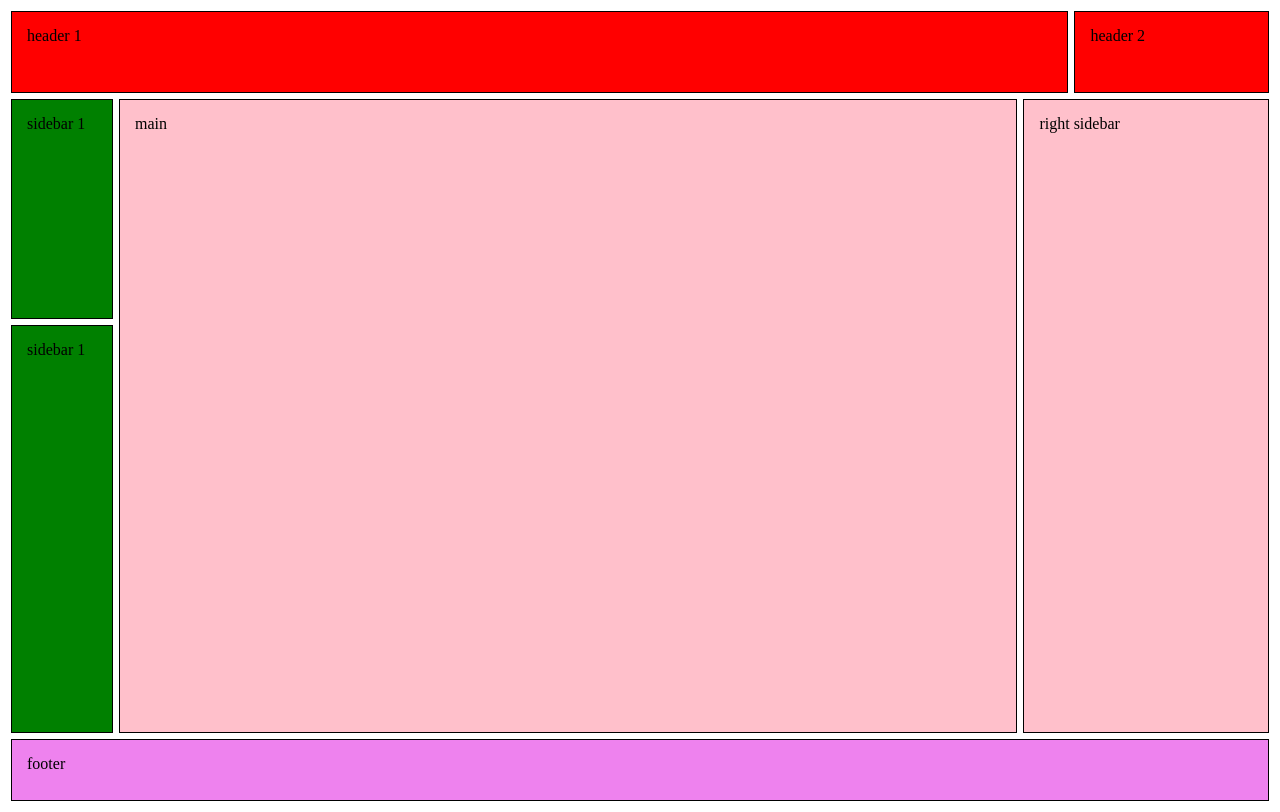
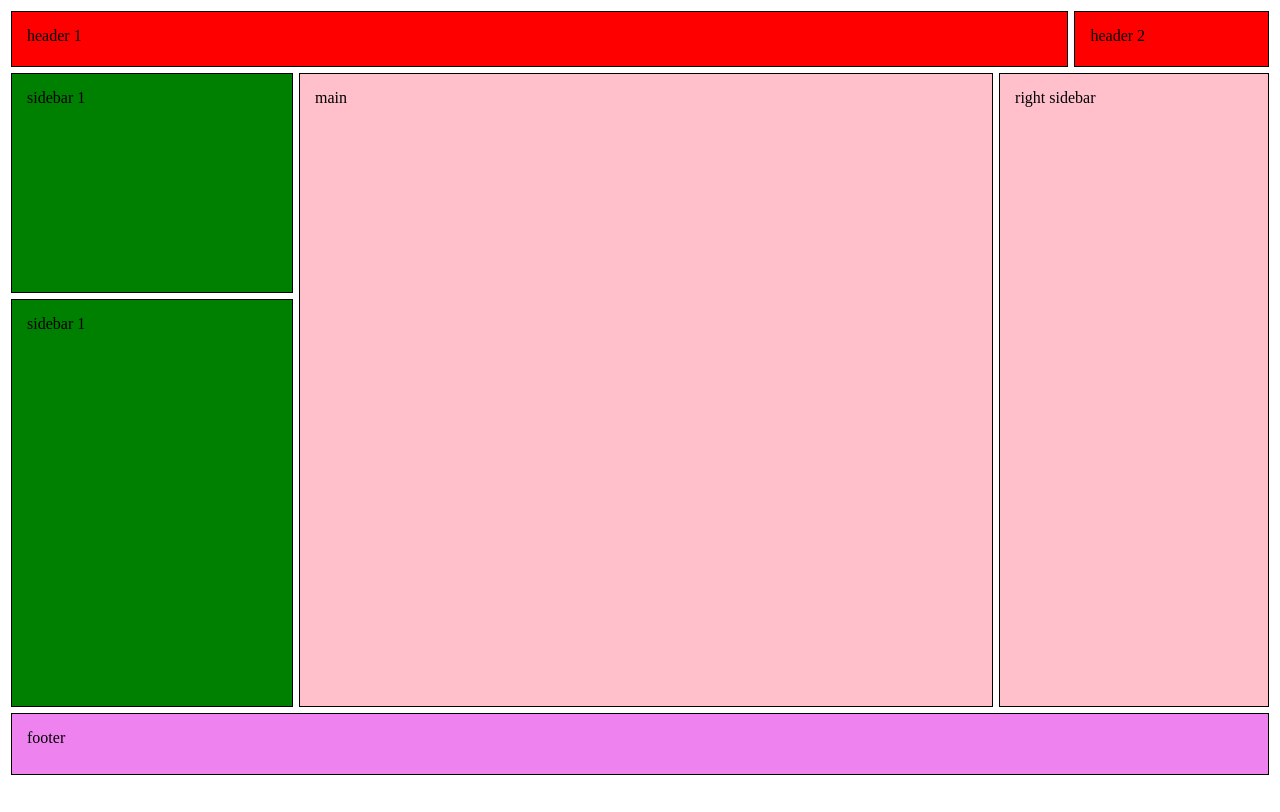
Before and after one commit to shadowww2802/flexLab, a plain HTML site: page index.html in a window 1280 px wide. Drawn offline with Linux system fonts and the light colour scheme.

Commit message:
random bs

```diff
--- a/media.css
+++ b/media.css
@@ -3,17 +3,13 @@
 
     .container header section {
         background-color: red;
-
+        display: none;
     }
 
     .container header .box.box1 {
         display: flex !important;
         flex-grow: 1 !important;
         height: 30px !important;
-    }
-
-    .container header .box.box2 {
-        display: none;
     }
 
     main .sideBar section {
@@ -38,7 +34,7 @@
     }
 
     .container main .content .box.box2 {
-        flex-grow: 1 !important;
+       display: none;
     }
 
     .container footer {
@@ -51,25 +47,21 @@
 /* Small devices (portrait tablets and large phones, 600px and up) */
 @media only screen and (min-width: 600px) {
 
+    .container header {
+        flex-direction: column !important;
+    }
+
     .container header section {
         background-color: red;
+        height: 3vh !important;
     }
 
     .container header .box.box1 {
         flex-grow: 9  !important;
     }
 
-    .container header .box.box2 {
-        flex-grow: 1;
-    }
-
     main {
         height: 80vh !important;
-    }
-
-    main .sideBar section {
-        background-color: green;
-        width: 70px !important;
     }
 
     main .content section {
@@ -77,16 +69,15 @@
     }
 
     main .content .box.box2 {
-        background-color: pink;
-        width: 5px !important;
+        display: none;
     }
 
     .container main .sideBar .box.box1 {
-        height: 35%;
+        display: none;
     }
 
     .container main .sideBar .box.box2 {
-        height: 70%;
+        display: none;
     }
 
     .container footer {
@@ -99,10 +90,48 @@
 /* Medium devices (landscape tablets, 768px and up) */
 @media only screen and (min-width: 768px) {
 
+    .container main .sideBar .box.box1 {
+        display: block;
+    }
+
+    .container main .sideBar .box.box2 {
+        display: block;
+    }
+
+    .container header {
+        flex-direction: row !important;
+    }
+
+    .container header section {
+        background-color: red;
+    }
+
+    main {
+        height: 80vh;
+    }
+
+    main .content section {
+        background-color: pink;
+    }
+
+    .container footer {
+        background-color: violet;
+        height: 30px;
+    }
+
+    main .sideBar section {
+        background-color: green;
+        display: block;
+    }
+
+    main .content .box.box2 {
+        display: block;
+    }
 }
 
 /* Large devices (laptops/desktops, 992px and up) */
 @media only screen and (min-width: 992px) {
+
 
 }
 
```
